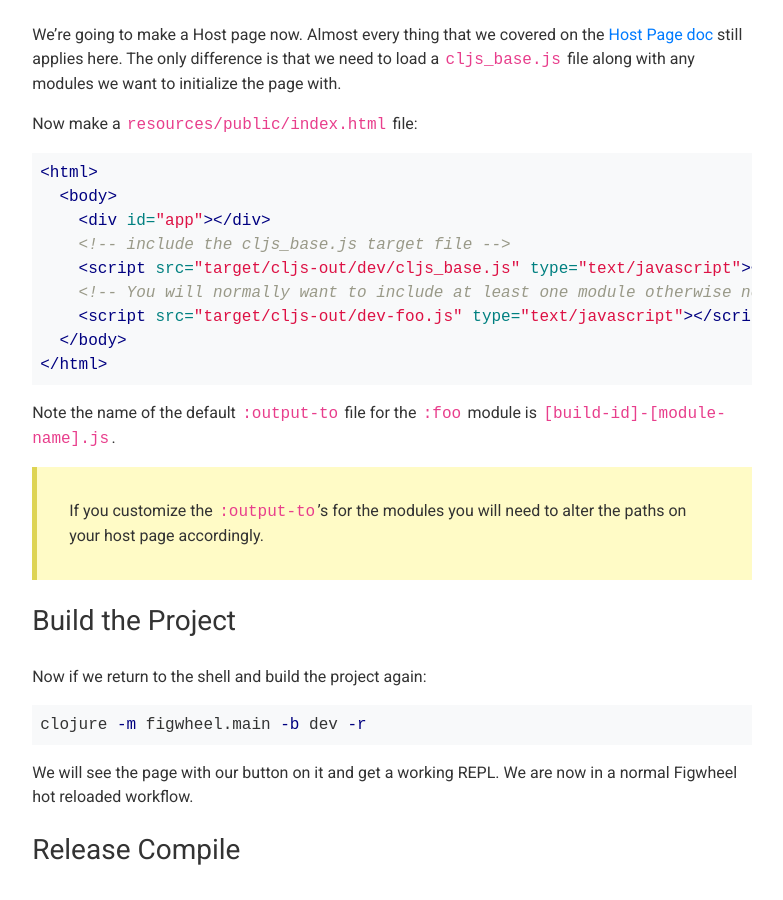
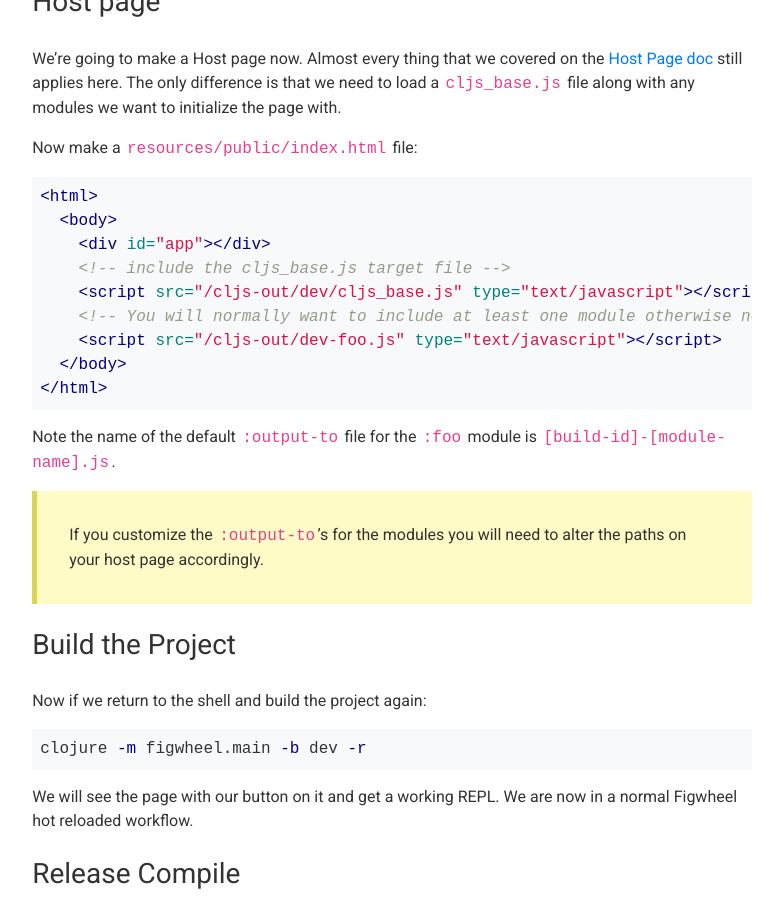
Before and after one commit to bhauman/figwheel-main, a Jekyll site: the page built from docs/docs/code_splitting.md, in a window 1280 px wide and 900 px high, scrolled down 4712 px. Shown: the whole window, without its empty margins (83-866 px from the left). Built offline with Jekyll 4.4.1, drawn with Linux system fonts in a browser that asks for light colours; some of the changed lines change nothing that is shown.

Commit message:
Fix Code Splitting example for ClojureScirpt 1.11+ (#334)
* Fix Code Splitting example - index.html

Figwheel serves the static files from the `target/public/` folder so the
`target` prefix in the `target/cljs-out/*.js` script src paths are incorrect.
This commit fixes the script paths in the index.html host page so the browser
doesn't show 404 responses for the compiled js files.

* Fix Code Splitting example for ClojureScript 1.11+

The goog.dom/createDom function requires a second argument of `opt_attributes`.
(See at https://google.github.io/closure-library/api/goog.dom.html.)  In
previous ClojureScript versions, the goog.dom/createDom function was able to
handle the nonexistence of `opt_attributes` argument, miraculously.  However,
with ClojureScript 1.11.60, this is considered an error:

dom.js:171 Uncaught TypeError: Cannot set property assignedSlot of #<Element> which has only a getter
    at dom.js:171:20
    at Object.forEach (object.js:11:7)
    at goog.dom.setProperties (dom.js:156:15)
    at goog.dom.createDom_ (dom.js:264:16)
    at goog.dom.createDom (dom.js:252:19)
    at foo$core$listen_to_button (core.cljs:11:17)
    at core.cljs:23:16

This commit fixes the error above and is tested on both ClojureScript 1.11.60
and ClojureScript 1.10.773.

````diff
--- a/docs/docs/code_splitting.md
+++ b/docs/docs/code_splitting.md
@@ -81,6 +81,7 @@
   (let [app (gdom/getElement "app")
         button (gdom/createDom
                 "button"
+                nil
                 (gdom/createTextNode "Load Bar!"))]
     (gdom/removeChildren app)
     (gdom/append app button)
@@ -240,9 +241,9 @@
   <body>
     <div id="app"></div>
     <!-- include the cljs_base.js target file -->
-    <script src="target/cljs-out/dev/cljs_base.js" type="text/javascript"></script>
+    <script src="/cljs-out/dev/cljs_base.js" type="text/javascript"></script>
     <!-- You will normally want to include at least one module otherwise nothing will happen -->
-    <script src="target/cljs-out/dev-foo.js" type="text/javascript"></script>
+    <script src="/cljs-out/dev-foo.js" type="text/javascript"></script>
   </body>
 </html>
 ```
````
